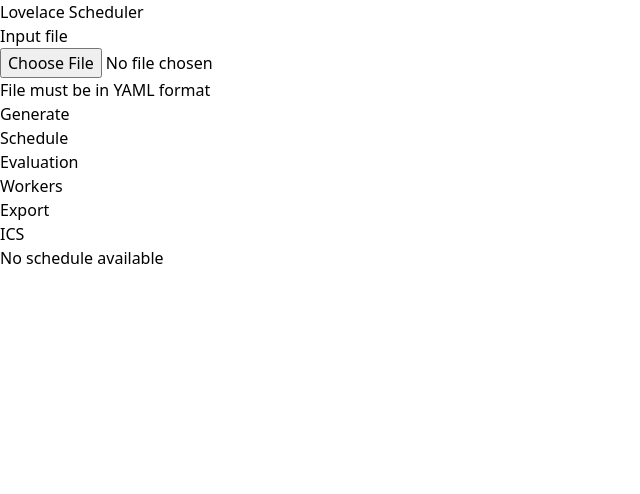
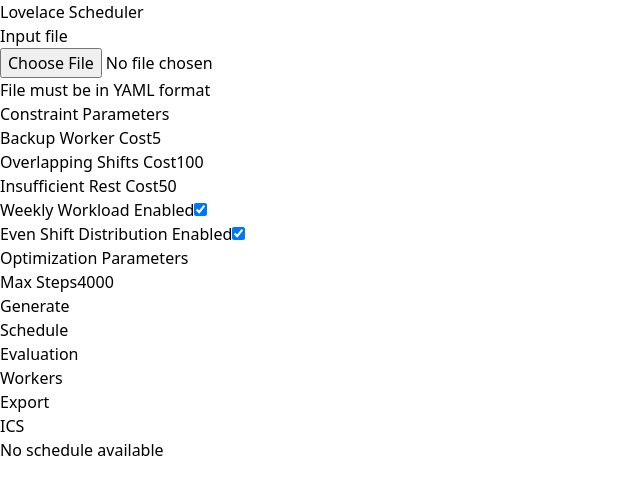
Before and after one commit to julianfortune/lovelace, a React (Vite) app: page / in a window 1280 px wide. Shown: the top 494 px of the page, without its empty margins (0-640 px from the left). Built offline with nearby package versions, Linux system fonts and the light colour scheme.

Commit message:
Adds parameters to interface

```diff
--- a/src/app/App.tsx
+++ b/src/app/App.tsx
@@ -1,43 +1,49 @@
 import { Ref, useRef, useState } from "react";
 import { Tab, TabList, TabPanel, Tabs } from 'react-tabs';
-import { ScheduleData, SchedulerResult, generateSchedule } from './core/scheduler';
+import { ScheduleData, generateSchedule } from './core/scheduler';
 import { ScheduleGrid } from './components/schedule/ScheduleGrid';
 import { EvaluationDashboard } from "./components/EvaluationDashboard";
 
-
 function App() {
-  const inputElement: Ref<HTMLInputElement> = useRef(null)
+  const inputElement: Ref<HTMLInputElement> = useRef(null);
 
   const [scheduleData, setScheduleData] = useState<ScheduleData | undefined>(undefined);
 
+  const [backupWorkerCost, setBackupWorkerCost] = useState(5);
+  const [overlappingShiftsCost, setOverlappingShiftsCost] = useState(100);
+  const [insufficientRestCost, setInsufficientRestCost] = useState(50);
+  const [weeklyWorkloadEnabled, setWeeklyWorkloadEnabled] = useState(true);
+  const [evenShiftDistributionEnabled, setEvenShiftDistributionEnabled] = useState(true);
+  const [maxSteps, setMaxSteps] = useState(4000);
+
   const onClickGenerate = () => {
-    const file = inputElement.current?.files?.item(0)
+    const file = inputElement.current?.files?.item(0);
 
-    // TODO: Connect to interface
-    let inputs = {
+    let parameters = {
       constraintParameters: {
-        backupWorkerCost: 5,
-        overlappingShiftsCost: 100,
-        insufficientRestCost: 50,
+        backupWorkerCost,
+        overlappingShiftsCost,
+        insufficientRestCost,
+        weeklyWorkloadEnabled,
+        evenShiftDistributionEnabled
       },
       optimizationParameters: {
-        maxSteps: 4000
+        maxSteps
       }
-    }
+    };
 
-    generateSchedule(file, inputs, (result) => {
+    generateSchedule(file, parameters, (result) => {
       if (!result.success) {
-        alert(result.errorMessage)
+        alert(result.errorMessage);
       } else {
-        setScheduleData(result.data)
+        setScheduleData(result.data);
       }
-    })
-  }
+    });
+  };
 
   return (
     <html className="bg-neutral-100">
       <body className="overflow-hidden flex h-screen">
-
         <div className="h-full border-r-2 border-neutral-200 bg-neutral-50">
           <header className="h-16 w-full flex items-center px-4 border-b-2">
             <h1 className="font-bold text-2xl ">Lovelace Scheduler</h1>
@@ -51,13 +57,71 @@ function App() {
                 name="file"
                 ref={inputElement}
                 accept=".yaml"
-                className="w-64
-                  block border border-neutral-300 rounded-md shadow-smoverflow-clip
-                  file:border-none file:px-2 file:py-1 file:cursor-pointer file:font-medium
-                "
+                className="w-64 block border border-neutral-300 rounded-md shadow-smoverflow-clip file:border-none file:px-2 file:py-1 file:cursor-pointer file:font-medium"
               />
               <p className="text-sm">File must be in YAML format</p>
             </div>
+
+            <h2 className="text-lg font-bold">Constraint Parameters</h2>
+            <div className="space-y-2">
+              <div>
+                <label className="block text-sm font-medium">Backup Worker Cost</label>
+                <input
+                  type="number"
+                  value={backupWorkerCost}
+                  onChange={(e) => setBackupWorkerCost(parseInt(e.target.value))}
+                  className="w-full border border-neutral-300 rounded-md px-2 py-1"
+                />
+              </div>
+              <div>
+                <label className="block text-sm font-medium">Overlapping Shifts Cost</label>
+                <input
+                  type="number"
+                  value={overlappingShiftsCost}
+                  onChange={(e) => setOverlappingShiftsCost(parseInt(e.target.value))}
+                  className="w-full border border-neutral-300 rounded-md px-2 py-1"
+                />
+              </div>
+              <div>
+                <label className="block text-sm font-medium">Insufficient Rest Cost</label>
+                <input
+                  type="number"
+                  value={insufficientRestCost}
+                  onChange={(e) => setInsufficientRestCost(parseInt(e.target.value))}
+                  className="w-full border border-neutral-300 rounded-md px-2 py-1"
+                />
+              </div>
+              <div>
+                <label className="block text-sm font-medium">Weekly Workload Enabled</label>
+                <input
+                  type="checkbox"
+                  checked={weeklyWorkloadEnabled}
+                  onChange={(e) => setWeeklyWorkloadEnabled(e.target.checked)}
+                  className="w-full"
+                />
+              </div>
+              <div>
+                <label className="block text-sm font-medium">Even Shift Distribution Enabled</label>
+                <input
+                  type="checkbox"
+                  checked={evenShiftDistributionEnabled}
+                  onChange={(e) => setEvenShiftDistributionEnabled(e.target.checked)}
+                  className="w-full"
+                />
+              </div>
+            </div>
+
+            <h2 className="text-lg font-bold">Optimization Parameters</h2>
+            <div>
+              <label className="block text-sm font-medium">Max Steps</label>
+              <input
+                type="number"
+                value={maxSteps}
+                onChange={(e) => setMaxSteps(parseInt(e.target.value))}
+                className="w-full border border-neutral-300 rounded-md px-2 py-1"
+              />
+            </div>
+
             <button
               onClick={onClickGenerate}
               className="px-4 py-2 border rounded hover:bg-neutral-300 border-neutral-300"
@@ -74,7 +138,6 @@ function App() {
           >
             <TabList className="">
               <div className="bg-neutral-50 h-16 px-4 border-b-2 border-neutral-200 flex text-neutral-400 items-center">
-                {/* TODO(..?): Tab component ? */}
                 <Tab className="flex-grow-0 h-full px-4 pb-1 font-medium hover:cursor-pointer flex items-center">Schedule</Tab>
                 <Tab className="flex-grow-0 h-full px-4 pb-1 font-medium hover:cursor-pointer flex items-center ">Evaluation</Tab>
                 <Tab className="flex-grow-0 h-full px-4 pb-1 font-medium hover:cursor-pointer flex items-center ">Workers</Tab>
@@ -109,7 +172,6 @@ function App() {
                 </TabPanel>
 
                 <TabPanel>
-                  {/* TODO: Component */}
                   <div className="p-12">
                     <p>Nothing to evaluate</p>
                   </div>
--- a/src/app/core/scheduler.ts
+++ b/src/app/core/scheduler.ts
@@ -1,7 +1,7 @@
 import { SimulatedAnnealing } from "simulated-annealing-ts"
 import { convertYamlScheduleInputsV1ToScheduleSpecification, parseYamlScheduleInputsV1 } from "../../lib/input/parse"
 import { createRandomSchedule, getRandomAdjacentSchedule } from "../../lib/optimization/annealing"
-import { evaluateSchedule, getSchedulePenalty } from "../../lib/optimization/evaluation"
+import { evaluateSchedule, getScheduleTotalCost, getTotalCost } from "../../lib/optimization/evaluation"
 import { ConstraintParameters, ConstraintViolation, OptimizationParameters, WorkloadEvaluation } from "../../lib/types/common"
 import { ScheduleEntry } from "../../lib/types/schedule"
 
@@ -58,15 +58,13 @@ export function generateSchedule(
             return
         }
 
-        console.log(scheduleInputs.data.holidays)
-
         const scheduleSpecification = convertYamlScheduleInputsV1ToScheduleSpecification(scheduleInputs.data)
 
         // TODO: Do some sanity checks ...
 
         const entries = SimulatedAnnealing.run(
             createRandomSchedule(scheduleSpecification),
-            (state) => getSchedulePenalty(scheduleSpecification, parameters.constraintParameters, state),
+            (state) => getScheduleTotalCost(scheduleSpecification, parameters.constraintParameters, state),
             (state) => getRandomAdjacentSchedule(scheduleSpecification, state),
             { maxSteps: parameters.optimizationParameters.maxSteps }
         )
@@ -82,7 +80,7 @@ export function generateSchedule(
         const constraintViolations = evaluateSchedule(
             scheduleSpecification, parameters.constraintParameters, entries
         )
-        const totalCost = getSchedulePenalty(scheduleSpecification, parameters.constraintParameters, entries)
+        const totalCost = getTotalCost(constraintViolations)
 
         const evaluation: Evaluation = {
             totalCost,
--- a/src/lib/optimization/evaluation.ts
+++ b/src/lib/optimization/evaluation.ts
@@ -107,6 +107,27 @@ export function findWorkerSchedule(schedule: ScheduleEntry[], worker: WorkerName
     return workerShiftsByDate
 }
 
+function findWorkerSelectionViolations(
+    spec: ScheduleSpecification,
+    constraintParameters: ConstraintParameters,
+    schedule: ScheduleEntry[]
+): ConstraintViolation[] {
+    return schedule.flatMap((entry) => {
+        const shiftSpec = spec.shifts.get(entry.shift)
+        if (shiftSpec == null) throw Error(`Unable to find shift specification for ${entry.shift}!`)
+
+        return Array.from(entry.workers).flatMap((worker) => {
+            if (shiftSpec.backup.has(worker)) {
+                return [{
+                    hard: false,
+                    penalty: constraintParameters.backupWorkerCost,
+                    message: `Backup worker ${worker} is assigned to ${entry.shift} on ${entry.date}`
+                } as ConstraintViolation]
+            } else { return [] }
+        })
+    })
+}
+
 const sum = (a: number, b: number) => a + b
 
 export function evaluateSchedule(
@@ -121,26 +142,16 @@ export function evaluateSchedule(
         return evaluateWorkerAssignments(spec, constraintParameters, assignments, workerName)
     })
 
-    // TODO: Function
-    const workerSelectionViolations = schedule.flatMap((entry) => {
-        const shiftSpec = spec.shifts.get(entry.shift)
-        if (shiftSpec == null) throw Error(`Unable to find shift specification for ${entry.shift}!`)
-
-        return Array.from(entry.workers).flatMap((worker) => {
-            if (shiftSpec.backup.has(worker)) {
-                return [{
-                    hard: false,
-                    penalty: constraintParameters.backupWorkerCost,
-                    message: `Backup worker ${worker} is assigned to ${entry.shift} on ${entry.date}`
-                } as ConstraintViolation]
-            } else { return [] }
-        })
-    })
+    const workerSelectionViolations = findWorkerSelectionViolations(spec, constraintParameters, schedule)
 
     return workerConstraintViolations.concat(workerSelectionViolations)
 }
 
-export function getSchedulePenalty(
+export function getTotalCost(constraintViolations: ConstraintViolation[],): number {
+    return constraintViolations.map((cv) => cv.penalty).reduce(sum, 0)
+}
+
+export function getScheduleTotalCost(
     spec: ScheduleSpecification,
     constraintParameters: ConstraintParameters,
     schedule: ScheduleEntry[],
```
Also changed, not shown: src/lib/types/common.ts (+8 -4 lines).
